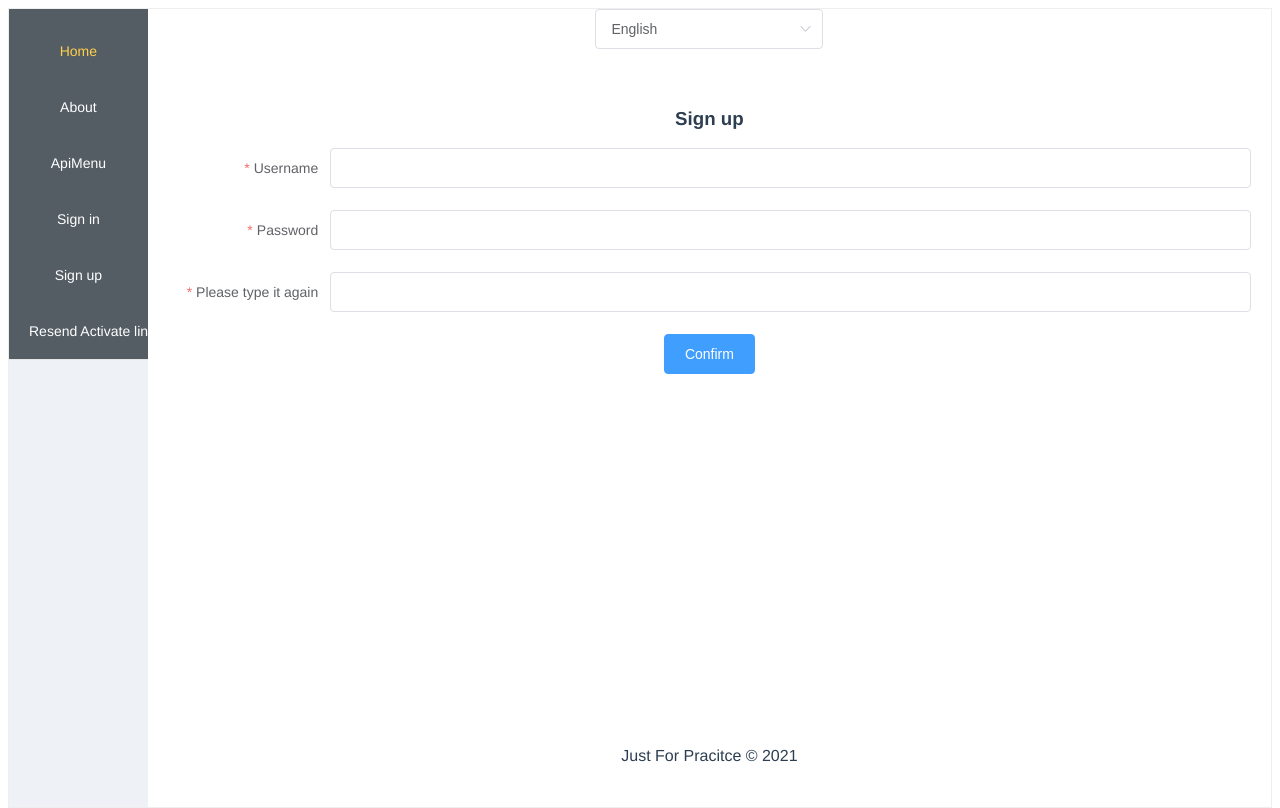
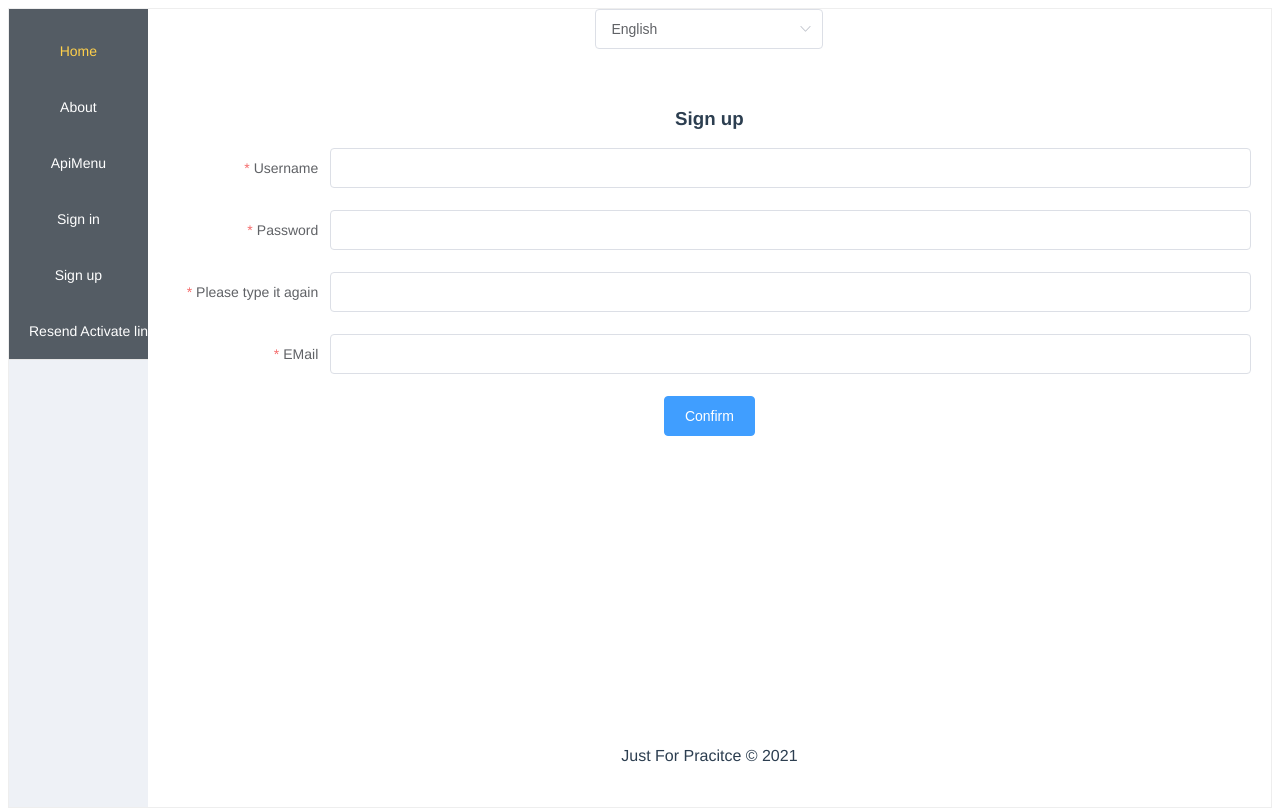
Before and after one commit to soranolan/hello-vue-app, a Vue app: page /F01002 in a window 1280 px wide. Built offline with nearby package versions, Linux system fonts and the light colour scheme; what moment-duration-format would draw is missing.

Commit message:
add email and format.

```diff
--- a/src/views/F01002.vue
+++ b/src/views/F01002.vue
@@ -16,6 +16,9 @@
       <el-form-item :label="$t('user.dpassword')" prop="dpassword">
         <el-input v-model="signupForm.dpassword" show-password></el-input>
       </el-form-item>
+      <el-form-item :label="$t('user.email')" prop="email">
+        <el-input v-model="signupForm.email"></el-input>
+      </el-form-item>
     </el-form>
     <el-button type="primary" @click="valid">{{
       $t("button.confirm")
@@ -33,6 +36,7 @@ export default {
         username: "",
         password: "",
         dpassword: "",
+        email: "",
       },
       ElLoadingConfig: {
         target: ".signup",
@@ -67,6 +71,21 @@ export default {
           },
           { max: 24, trigger: "blur", message: this.$t("rules.max24") },
         ],
+        email: [
+          {
+            required: true,
+            trigger: "blur",
+            message: this.$t("rules.required"),
+          },
+          { max: 120, trigger: "blur", message: this.$t("rules.max120") },
+          {
+            pattern: new RegExp(
+              /^(([^<>()\\[\]\\.,;:\s@"]+(\.[^<>()\\[\]\\.,;:\s@"]+)*)|(".+"))@((\[[0-9]{1,3}\.[0-9]{1,3}\.[0-9]{1,3}\.[0-9]{1,3}])|(([a-zA-Z\-0-9]+\.)+[a-zA-Z]{2,24}))$/
+            ),
+            trigger: "blur",
+            message: this.$t("rules.email"),
+          },
+        ],
       },
     };
   },
@@ -86,13 +105,12 @@ export default {
           return;
         }
 
-        this.check(password);
+        this.check();
       });
     },
-    check(password) {
+    check() {
       let superThis = this;
       let username = superThis.signupForm.username;
-      let loadingInstance = superThis.$loading(superThis.ElLoadingConfig);
 
       axios
         .get("/signup/" + username)
@@ -107,24 +125,22 @@ export default {
           if (!valid) {
             return;
           }
-          superThis.signup(username, password);
+          superThis.signup();
         })
         .catch(function (error) {
           console.log(error);
           superThis.$message.error(superThis.$t("message.error"));
-        })
-        .finally(function () {
-          loadingInstance.close();
         });
     },
-    signup(username, password) {
+    signup() {
       let superThis = this;
+      let loadingInstance = superThis.$loading(superThis.ElLoadingConfig);
 
       axios
         .post("/signup", {
-          username: username,
-          password: password,
-          enabled: true,
+          username: superThis.signupForm.username,
+          password: superThis.signupForm.password,
+          email: superThis.signupForm.email,
           roles: [0],
         })
         .then(function () {
@@ -135,6 +151,9 @@ export default {
         .catch(function (error) {
           console.log(error);
           superThis.$message.error(superThis.$t("message.error"));
+        })
+        .finally(function () {
+          loadingInstance.close();
         });
     },
   },
```
